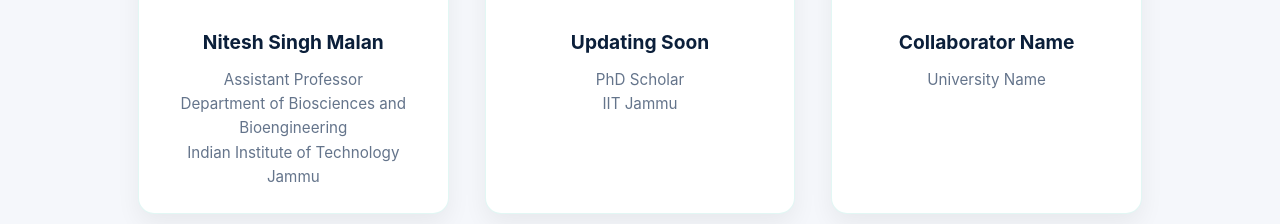
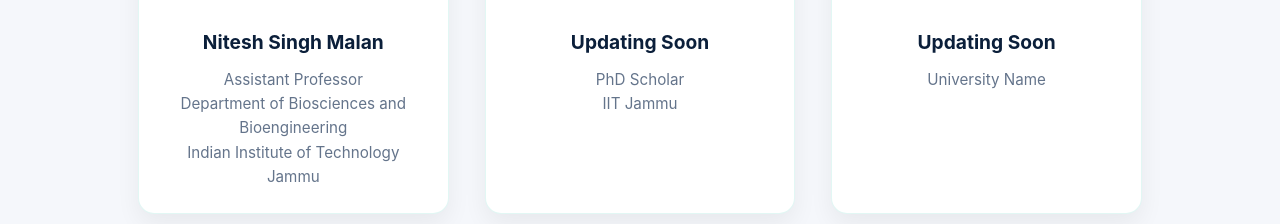
Before and after one commit to malanlab/malanlab.github.io, a Jekyll site: the page built from _pages/people.md, in a window 1280 px wide and 1390 px high. Shown: the part 460-684 px from the top of the window. Built offline with Jekyll 4.4.1, drawn with Linux system fonts in a browser that asks for light colours.

Commit message:
Update people.md

```diff
--- a/_pages/people.md
+++ b/_pages/people.md
@@ -50,7 +50,7 @@
     <img src="{{ '/assets/images/person-placeholder.jpg' | relative_url }}"
          alt="Collaborator">
 
-    <h3>Collaborator Name</h3>
+    <h3>Updating Soon</h3>
 
     <div class="affiliation">
       University Name
```
